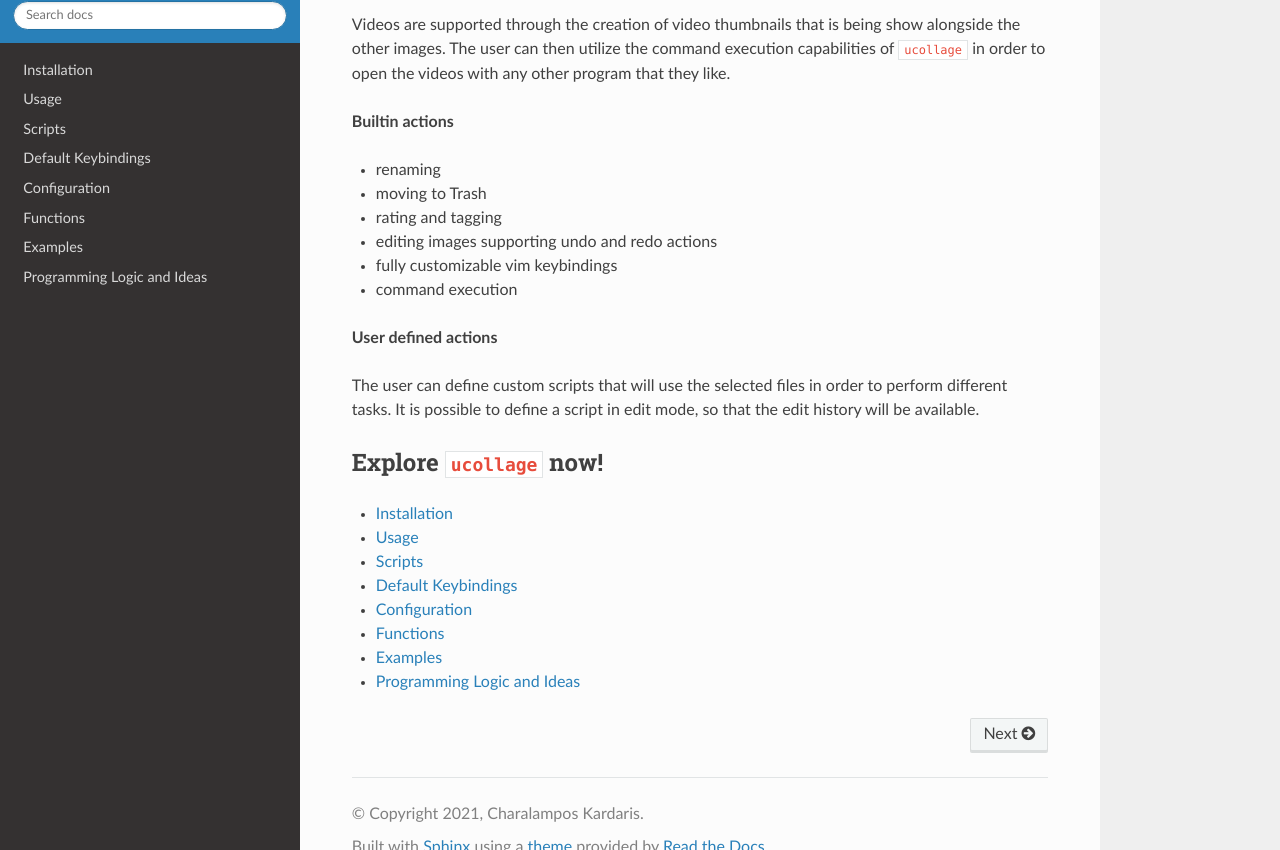
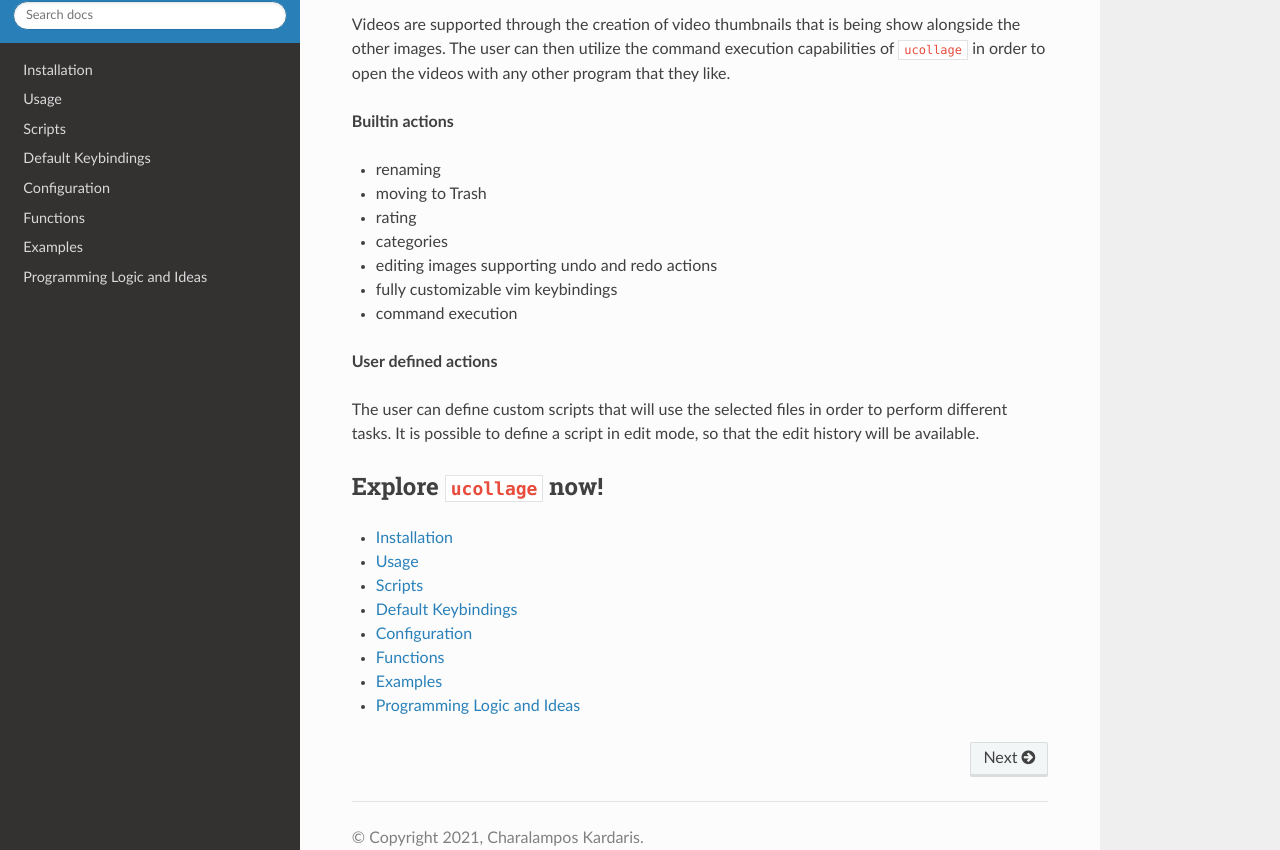
Before and after one commit to ckardaris/ucollage, a Sphinx documentation site: the page built from docs/index.md, in a window 1280 px wide and 900 px high, scrolled down 874 px, cut to the strip 50-900 px from the top of the window. Built offline with Sphinx 7.4.7 and the Read the Docs theme 2.0.0, drawn with Linux system fonts in a browser that asks for light colours.

Commit message:
Fix category reference in docs

```diff
--- a/docs/index.md
+++ b/docs/index.md
@@ -29,7 +29,8 @@
 **Builtin actions**
 - renaming
 - moving to Trash
-- rating and tagging
+- rating
+- categories
 - editing images supporting undo and redo actions
 - fully customizable vim keybindings
 - command execution
```
Also changed, not shown: README.md (+2 -1 lines).
